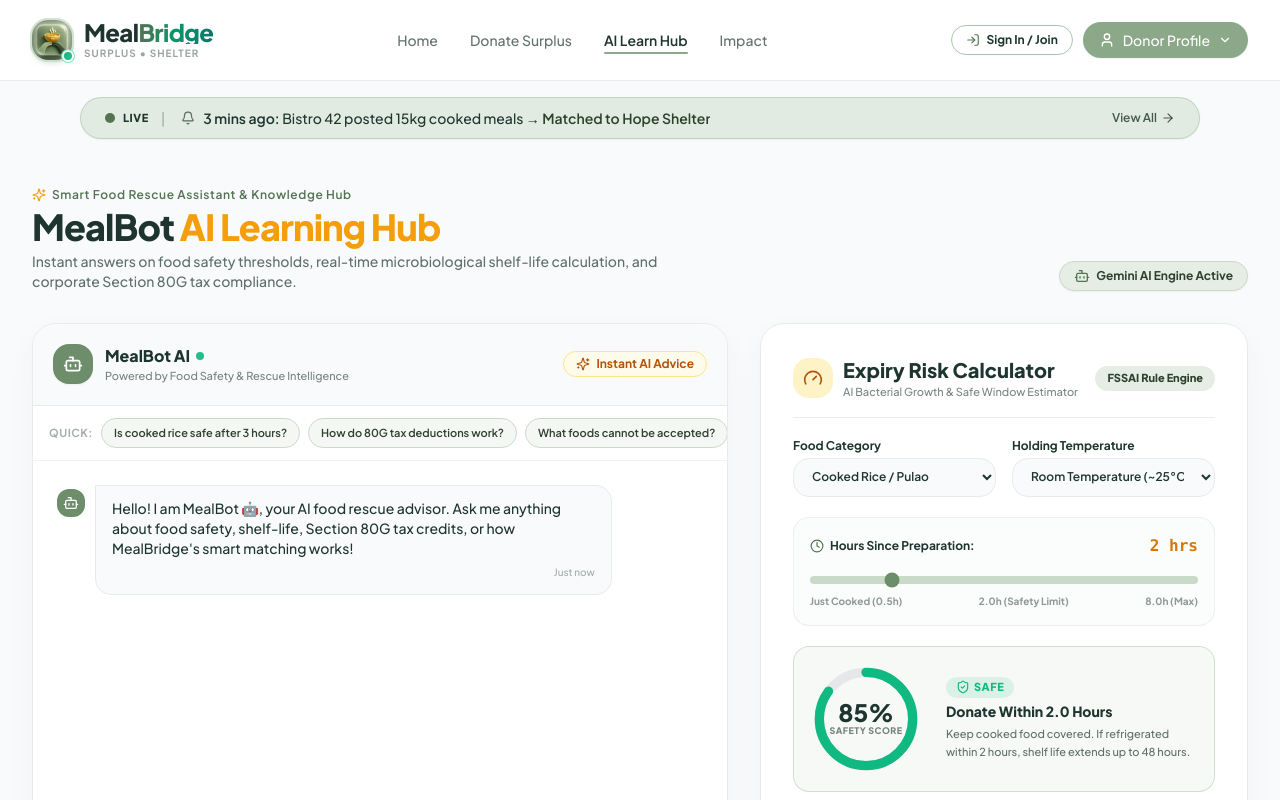
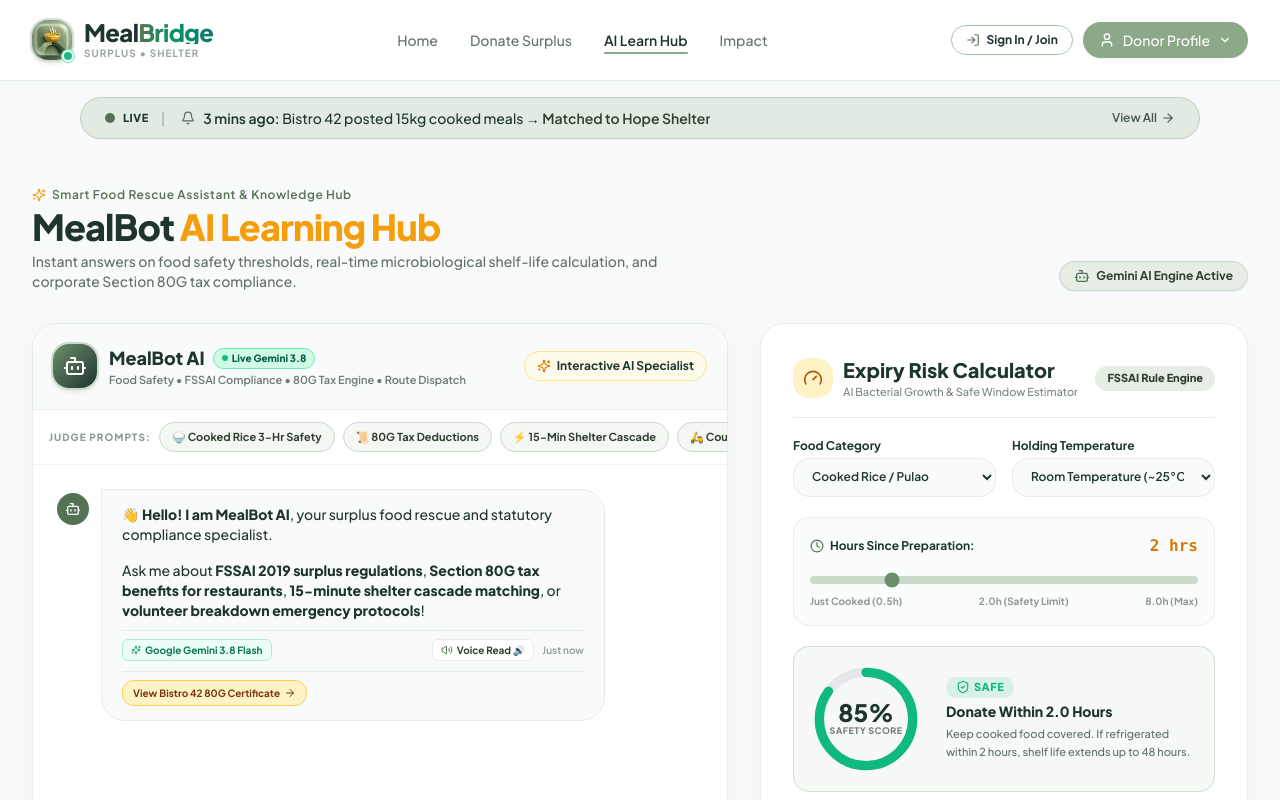
Before and after one commit to ShailjaSharma23/MealBridge, a React (Vite) app in the folder frontend/: page /ai-learn in a window 1280 px wide. Shown: the top 800 px of the page. Built offline with nearby package versions, Linux system fonts and the light colour scheme.

Commit message:
feat(ai): elevate MealBot to full hackathon potential with live Gemini 3.8 Flash, Web Speech API voice synthesis, and executive FSSAI/80G intelligence

```diff
--- a/frontend/src/components/AILearnComponents/MealBotChat.jsx
+++ b/frontend/src/components/AILearnComponents/MealBotChat.jsx
@@ -1,29 +1,83 @@
 import React, { useState, useRef, useEffect } from 'react';
-import { Bot, Send, Sparkles, User, CornerDownLeft } from 'lucide-react';
+import { Bot, Send, Sparkles, User, Volume2, VolumeX, ShieldCheck, ArrowRight, Zap, RefreshCw } from 'lucide-react';
+import { Link } from 'react-router-dom';
 import apiClient from '../../services/apiClient';
 
 const MealBotChat = () => {
   const [messages, setMessages] = useState([
     {
       sender: 'bot',
-      text: "Hello! I am MealBot 🤖, your AI food rescue advisor. Ask me anything about food safety, shelf-life, Section 80G tax credits, or how MealBridge's smart matching works!",
+      text: "👋 **Hello! I am MealBot AI**, your surplus food rescue and statutory compliance specialist.\n\nAsk me about **FSSAI 2019 surplus regulations**, **Section 80G tax benefits for restaurants**, **15-minute shelter cascade matching**, or **volunteer breakdown emergency protocols**!",
       time: 'Just now',
+      source: 'Google Gemini 3.8 Flash',
     },
   ]);
   const [input, setInput] = useState('');
   const [loading, setLoading] = useState(false);
+  const [speakingIndex, setSpeakingIndex] = useState(null);
   const chatBottomRef = useRef(null);
 
   const promptSuggestions = [
-    'Is cooked rice safe after 3 hours?',
-    'How do 80G tax deductions work?',
-    'What foods cannot be accepted?',
-    'How does 15-min shelter cascade work?',
+    { label: '🍚 Cooked Rice 3-Hr Safety', query: 'Is cooked rice safe after 3 hours at room temperature?' },
+    { label: '📜 80G Tax Deductions', query: 'How does Section 80G tax benefit Bistro 42 for donating food?' },
+    { label: '⚡ 15-Min Shelter Cascade', query: 'How does the 15-minute shelter cascade algorithm work?' },
+    { label: '🛵 Courier Breakdown Protocol', query: 'What happens if a volunteer courier vehicle breaks down after accepting a job?' },
+    { label: '🌍 CO2 Emissions Saved', query: 'How does rescuing surplus food prevent landfill methane and calculate CO2 savings?' },
+    { label: '🚫 Prohibited Foods', query: 'What foods are strictly prohibited from donation under FSSAI rules?' },
   ];
 
   useEffect(() => {
     chatBottomRef.current?.scrollIntoView({ behavior: 'smooth' });
   }, [messages, loading]);
+
+  // Clean up any ongoing speech synthesis on unmount
+  useEffect(() => {
+    return () => {
+      if (typeof window !== 'undefined' && window.speechSynthesis) {
+        window.speechSynthesis.cancel();
+      }
+    };
+  }, []);
+
+  // Web Speech API for voice narration
+  const handleSpeak = (text, index) => {
+    if (typeof window === 'undefined' || !window.speechSynthesis) {
+      alert('Speech synthesis is not supported on this browser.');
+      return;
+    }
+
+    if (speakingIndex === index) {
+      window.speechSynthesis.cancel();
+      setSpeakingIndex(null);
+      return;
+    }
+
+    window.speechSynthesis.cancel();
+
+    // Clean markdown characters for spoken audio
+    const cleanText = text
+      .replace(/[*#_`>]/g, '')
+      .replace(/\[.*?\]/g, '')
+      .replace(/⚡|🤖|👋|🍚|📜|🛵|🚫|🌍|🌡️/g, '')
+      .trim();
+
+    const utterance = new SpeechSynthesisUtterance(cleanText);
+    utterance.rate = 1.02;
+    utterance.pitch = 1.0;
+
+    // Pick natural English voice if available
+    const voices = window.speechSynthesis.getVoices();
+    const naturalVoice = voices.find(
+      (v) => (v.name.includes('Natural') || v.name.includes('Google') || v.name.includes('Samantha') || v.name.includes('Neural')) && v.lang.startsWith('en')
+    );
+    if (naturalVoice) utterance.voice = naturalVoice;
+
+    utterance.onend = () => setSpeakingIndex(null);
+    utterance.onerror = () => setSpeakingIndex(null);
+
+    setSpeakingIndex(index);
+    window.speechSynthesis.speak(utterance);
+  };
 
   const handleSend = async (messageText) => {
     const textToSend = messageText || input;
@@ -42,6 +96,7 @@
     try {
       const res = await apiClient.post('/ai/mealbot', { message: textToSend });
       const botReply = res.data.reply || 'I am ready to help you with any food rescue guidelines.';
+      const source = res.data.source === 'gemini-3.8-flash' ? 'Google Gemini 3.8 Flash' : 'MealBridge Compliance Intelligence';
 
       setMessages((prev) => [
         ...prev,
@@ -49,6 +104,8 @@
           sender: 'bot',
           text: botReply,
           time: new Date().toLocaleTimeString([], { hour: '2-digit', minute: '2-digit' }),
+          source,
+          category: res.data.category,
         },
       ]);
     } catch (err) {
@@ -57,8 +114,10 @@
         ...prev,
         {
           sender: 'bot',
-          text: "Cooked food should strictly be consumed or refrigerated within 2 hours of preparation to prevent harmful bacterial proliferation. Keep hot food >60°C and cold food <5°C.",
+          text:
+            "**FSSAI Safety Standard:** Cooked meals must be consumed or refrigerated within **2 hours** of cooking to prevent bacterial toxin proliferation (Bacillus cereus, Salmonella). Always maintain hot food holding at >60°C and cold storage at <5°C.",
           time: new Date().toLocaleTimeString([], { hour: '2-digit', minute: '2-digit' }),
+          source: 'MealBridge Safety Engine',
         },
       ]);
     } finally {
@@ -73,43 +132,97 @@
     }
   };
 
+  // Markdown renderer for bolding, bullet points, and headers
+  const renderMessageContent = (rawText) => {
+    const lines = rawText.split('\n');
+    return (
+      <div className="space-y-1.5 leading-relaxed text-xs sm:text-sm">
+        {lines.map((line, idx) => {
+          const trimmed = line.trim();
+          if (!trimmed) return <div key={idx} className="h-1" />;
+
+          // Parse bullet points
+          if (trimmed.startsWith('* ') || trimmed.startsWith('- ')) {
+            const bulletText = trimmed.replace(/^[*\-]\s+/, '');
+            return (
+              <div key={idx} className="flex items-start gap-2 ml-1 text-forest/90">
+                <span className="text-sage-600 font-bold shrink-0 mt-0.5">•</span>
+                <span>{renderInlineFormatting(bulletText)}</span>
+              </div>
+            );
+          }
+
+          // Header lines
+          if (trimmed.startsWith('### ') || trimmed.startsWith('## ')) {
+            return (
+              <h4 key={idx} className="font-extrabold text-forest text-sm sm:text-base mt-2 mb-1">
+                {renderInlineFormatting(trimmed.replace(/^#+\s+/, ''))}
+              </h4>
+            );
+          }
+
+          return <p key={idx}>{renderInlineFormatting(trimmed)}</p>;
+        })}
+      </div>
+    );
+  };
+
+  // Helper for inline **bold** text
+  const renderInlineFormatting = (text) => {
+    const parts = text.split(/(\*\*.*?\*\*)/g);
+    return parts.map((part, i) => {
+      if (part.startsWith('**') && part.endsWith('**')) {
+        return (
+          <strong key={i} className="font-extrabold text-forest">
+            {part.slice(2, -2)}
+          </strong>
+        );
+      }
+      return part;
+    });
+  };
+
   return (
-    <div className="bg-white rounded-3xl border border-warm-border shadow-card overflow-hidden flex flex-col h-[560px]">
+    <div className="bg-white rounded-3xl border border-warm-border shadow-card overflow-hidden flex flex-col h-[620px]">
       {/* Chat Header */}
       <div className="p-4 sm:p-5 bg-warm border-b border-warm-border flex items-center justify-between">
         <div className="flex items-center gap-3">
-          <div className="w-10 h-10 rounded-2xl bg-sage-500 text-white flex items-center justify-center shadow-sm">
-            <Bot className="w-5 h-5" />
+          <div className="w-11 h-11 rounded-2xl bg-gradient-to-br from-sage-500 to-forest text-white flex items-center justify-center shadow-md ring-2 ring-sage-200">
+            <Bot className="w-6 h-6" />
           </div>
           <div>
-            <div className="flex items-center gap-1.5">
-              <h3 className="font-display font-extrabold text-base text-forest">MealBot AI</h3>
-              <span className="w-2 h-2 rounded-full bg-emerald-500 animate-pulse" />
+            <div className="flex items-center gap-2">
+              <h3 className="font-display font-extrabold text-base sm:text-lg text-forest">MealBot AI</h3>
+              <span className="inline-flex items-center gap-1 px-2 py-0.5 rounded-full text-[10px] font-extrabold bg-emerald-100 text-emerald-800 border border-emerald-300">
+                <span className="w-1.5 h-1.5 rounded-full bg-emerald-500 animate-pulse" />
+                Live Gemini 3.8
+              </span>
             </div>
-            <div className="text-[11px] text-forest/60 font-medium">
-              Powered by Food Safety & Rescue Intelligence
+            <div className="text-[11px] text-forest/65 font-semibold">
+              Food Safety &bull; FSSAI Compliance &bull; 80G Tax Engine &bull; Route Dispatch
             </div>
           </div>
         </div>
 
-        <div className="hidden sm:inline-flex items-center gap-1.5 px-3 py-1 rounded-full bg-sunburst-50 border border-sunburst-200 text-xs font-bold text-sunburst-700">
-          <Sparkles className="w-3.5 h-3.5" />
-          <span>Instant AI Advice</span>
+        <div className="hidden sm:inline-flex items-center gap-1.5 px-3 py-1.5 rounded-full bg-amber-50 border border-sunburst-200 text-xs font-bold text-sunburst-800 shadow-xs">
+          <Sparkles className="w-3.5 h-3.5 text-sunburst-600" />
+          <span>Interactive AI Specialist</span>
         </div>
       </div>
 
-      {/* Suggested Quick Prompt Chips */}
-      <div className="p-3 bg-white border-b border-warm-border/60 flex items-center gap-2 overflow-x-auto text-xs no-scrollbar">
-        <span className="text-[11px] font-bold text-forest/40 uppercase tracking-wider flex-shrink-0 pl-1">
-          Quick:
+      {/* Suggested Quick Prompt Chips Carousel */}
+      <div className="p-2.5 sm:p-3 bg-white border-b border-warm-border/60 flex items-center gap-2 overflow-x-auto text-xs no-scrollbar">
+        <span className="text-[10px] font-black text-forest/50 uppercase tracking-widest flex-shrink-0 pl-1">
+          Judge Prompts:
         </span>
-        {promptSuggestions.map((prompt, idx) => (
+        {promptSuggestions.map((item, idx) => (
           <button
             key={idx}
-            onClick={() => handleSend(prompt)}
-            className="flex-shrink-0 px-3 py-1.5 rounded-full bg-sage-50 text-sage-800 hover:bg-sage-100 hover:text-forest text-[11px] font-semibold border border-sage-200 transition-colors"
+            type="button"
+            onClick={() => handleSend(item.query)}
+            className="flex-shrink-0 px-3 py-1.5 rounded-full bg-sage-50 text-sage-800 hover:bg-sage-600 hover:text-white text-[11px] font-bold border border-sage-200 transition-all active:scale-95 shadow-xs"
           >
-            {prompt}
+            {item.label}
           </button>
         ))}
       </div>
@@ -121,33 +234,97 @@
           return (
             <div
               key={index}
-              className={`flex items-start gap-2.5 ${isUser ? 'justify-end' : 'justify-start'}`}
+              className={`flex items-start gap-2.5 sm:gap-3 ${isUser ? 'justify-end' : 'justify-start'}`}
             >
               {!isUser && (
-                <div className="w-7 h-7 rounded-xl bg-sage-500 text-white flex items-center justify-center flex-shrink-0 mt-1 shadow-xs">
+                <div className="w-8 h-8 rounded-2xl bg-sage-600 text-white flex items-center justify-center flex-shrink-0 mt-1 shadow-xs">
                   <Bot className="w-4 h-4" />
                 </div>
               )}
 
               <div
-                className={`max-w-[80%] rounded-2xl px-4 py-3 text-xs sm:text-sm leading-relaxed ${
+                className={`max-w-[85%] sm:max-w-[78%] rounded-3xl px-4 sm:px-5 py-3.5 leading-relaxed shadow-xs ${
                   isUser
                     ? 'bg-forest text-white rounded-tr-none'
                     : 'bg-warm text-forest border border-warm-border rounded-tl-none'
                 }`}
               >
-                <div>{msg.text}</div>
+                {/* Content */}
+                {isUser ? (
+                  <div className="text-xs sm:text-sm font-semibold">{msg.text}</div>
+                ) : (
+                  renderMessageContent(msg.text)
+                )}
+
+                {/* Footer bar with Source, Voice Read Aloud & Timestamp */}
                 <div
-                  className={`text-[10px] mt-1 text-right font-medium ${
-                    isUser ? 'text-white/60' : 'text-forest/40'
+                  className={`mt-2.5 pt-2 border-t flex flex-wrap items-center justify-between gap-2 text-[10px] font-semibold ${
+                    isUser ? 'border-white/20 text-white/70' : 'border-warm-border text-forest/50'
                   }`}
                 >
-                  {msg.time}
+                  {!isUser && msg.source && (
+                    <span className="inline-flex items-center gap-1 text-emerald-700 font-bold bg-emerald-50 px-2 py-0.5 rounded-md border border-emerald-200">
+                      <Sparkles className="w-2.5 h-2.5 text-emerald-600" />
+                      {msg.source}
+                    </span>
+                  )}
+
+                  <div className="flex items-center gap-2 ml-auto">
+                    {!isUser && (
+                      <button
+                        type="button"
+                        onClick={() => handleSpeak(msg.text, index)}
+                        className={`inline-flex items-center gap-1 px-2 py-0.5 rounded-md border text-[10px] font-bold transition-all ${
+                          speakingIndex === index
+                            ? 'bg-sunburst-500 text-white border-sunburst-600 animate-pulse'
+                            : 'bg-white hover:bg-sage-100 text-sage-800 border-warm-border'
+                        }`}
+                        title="Listen with AI Voice Narration"
+                      >
+                        {speakingIndex === index ? (
+                          <>
+                            <VolumeX className="w-3 h-3" />
+                            <span>Stop Voice</span>
+                          </>
+                        ) : (
+                          <>
+                            <Volume2 className="w-3 h-3 text-sage-600" />
+                            <span>Voice Read 🔊</span>
+                          </>
+                        )}
+                      </button>
+                    )}
+                    <span>{msg.time}</span>
+                  </div>
                 </div>
+
+                {/* Contextual Quick Actions for Judges & Donors */}
+                {!isUser && (msg.text.includes('80G') || msg.text.includes('Tax')) && (
+                  <div className="mt-2.5 pt-2 border-t border-warm-border flex flex-wrap gap-2">
+                    <Link
+                      to="/donate"
+                      className="inline-flex items-center gap-1 px-2.5 py-1 rounded-xl bg-amber-100 text-amber-900 text-[10px] font-bold hover:bg-amber-200 border border-amber-300"
+                    >
+                      <span>View Bistro 42 80G Certificate</span>
+                      <ArrowRight className="w-3 h-3" />
+                    </Link>
+                  </div>
+                )}
+                {!isUser && (msg.text.includes('Rice') || msg.text.includes('Safe') || msg.text.includes('hours')) && (
+                  <div className="mt-2.5 pt-2 border-t border-warm-border flex flex-wrap gap-2">
+                    <a
+                      href="#expiry-calculator"
+                      className="inline-flex items-center gap-1 px-2.5 py-1 rounded-xl bg-sage-100 text-sage-900 text-[10px] font-bold hover:bg-sage-200 border border-sage-300"
+                    >
+                      <span>Simulate in Expiry Risk Calculator ↓</span>
+                      <ArrowRight className="w-3 h-3" />
+                    </a>
+                  </div>
+                )}
               </div>
 
               {isUser && (
-                <div className="w-7 h-7 rounded-xl bg-sunburst-500 text-white flex items-center justify-center flex-shrink-0 mt-1 shadow-xs">
+                <div className="w-8 h-8 rounded-2xl bg-sunburst-500 text-white flex items-center justify-center flex-shrink-0 mt-1 shadow-xs">
                   <User className="w-4 h-4" />
                 </div>
               )}
@@ -157,13 +334,14 @@
 
         {loading && (
           <div className="flex items-start gap-2.5 justify-start">
-            <div className="w-7 h-7 rounded-xl bg-sage-500 text-white flex items-center justify-center flex-shrink-0">
+            <div className="w-8 h-8 rounded-2xl bg-sage-600 text-white flex items-center justify-center flex-shrink-0 shadow-xs">
               <Bot className="w-4 h-4" />
             </div>
-            <div className="bg-warm rounded-2xl px-4 py-3 border border-warm-border text-xs text-forest/60 flex items-center gap-1.5">
-              <span className="w-2 h-2 rounded-full bg-sage-500 animate-bounce" />
-              <span className="w-2 h-2 rounded-full bg-sage-500 animate-bounce [animation-delay:0.2s]" />
-              <span className="w-2 h-2 rounded-full bg-sage-500 animate-bounce [animation-delay:0.4s]" />
+            <div className="bg-warm rounded-3xl px-4 py-3.5 border border-warm-border text-xs text-forest/70 flex items-center gap-2">
+              <span className="w-2 h-2 rounded-full bg-sage-600 animate-bounce" />
+              <span className="w-2 h-2 rounded-full bg-sage-600 animate-bounce [animation-delay:0.2s]" />
+              <span className="w-2 h-2 rounded-full bg-sage-600 animate-bounce [animation-delay:0.4s]" />
+              <span className="text-[11px] font-semibold text-sage-800 ml-1">MealBot AI is reasoning...</span>
             </div>
           </div>
         )}
@@ -172,7 +350,7 @@
       </div>
 
       {/* Input Form */}
-      <div className="p-3 sm:p-4 bg-warm/50 border-t border-warm-border">
+      <div className="p-3 sm:p-4 bg-warm/60 border-t border-warm-border">
         <form
           onSubmit={(e) => {
             e.preventDefault();
@@ -185,15 +363,16 @@
             value={input}
             onChange={(e) => setInput(e.target.value)}
             onKeyDown={handleKeyDown}
-            placeholder="Ask about food shelf life, safety temperatures, or 80G tax rules..."
-            className="flex-1 bg-white border border-warm-border rounded-2xl px-4 py-3 text-xs sm:text-sm text-forest placeholder:text-forest/40 focus:outline-none focus:ring-2 focus:ring-sage-400"
+            placeholder="Ask MealBot about FSSAI rules, 80G tax claims, or 15-min matching..."
+            className="flex-1 bg-white border border-warm-border rounded-2xl px-4 py-3 text-xs sm:text-sm font-semibold text-forest placeholder:text-forest/40 focus:outline-none focus:ring-2 focus:ring-sage-400 shadow-xs"
           />
           <button
             type="submit"
             disabled={!input.trim() || loading}
-            className="btn-sage p-3 rounded-2xl flex-shrink-0 disabled:opacity-40"
+            className="btn-sage px-4 py-3 rounded-2xl flex-shrink-0 disabled:opacity-40 flex items-center gap-1.5 shadow-sm font-bold text-xs"
           >
-            <Send className="w-4 h-4" />
+            <span>Ask</span>
+            <Send className="w-3.5 h-3.5" />
           </button>
         </form>
       </div>
--- a/frontend/src/pages/AILearningHub.jsx
+++ b/frontend/src/pages/AILearningHub.jsx
@@ -38,7 +38,7 @@
         </div>
 
         {/* Right Column: Expiry Risk Calculator (5 cols) */}
-        <div className="lg:col-span-5">
+        <div id="expiry-calculator" className="lg:col-span-5 scroll-mt-24">
           <ExpiryCalculator />
         </div>
       </div>
```
Also changed, not shown: 1 other file (tests, documents, lock files or other folders).
